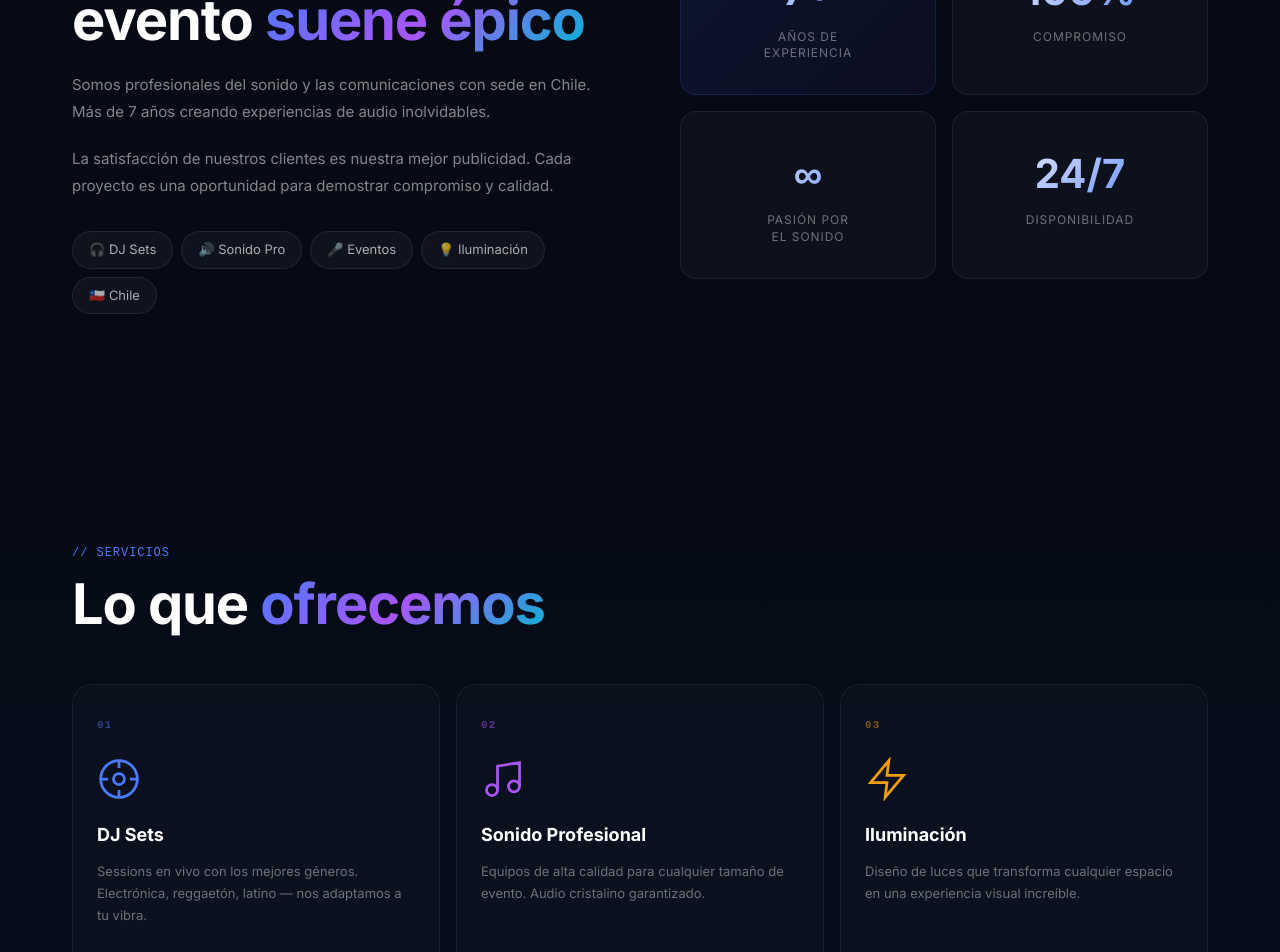
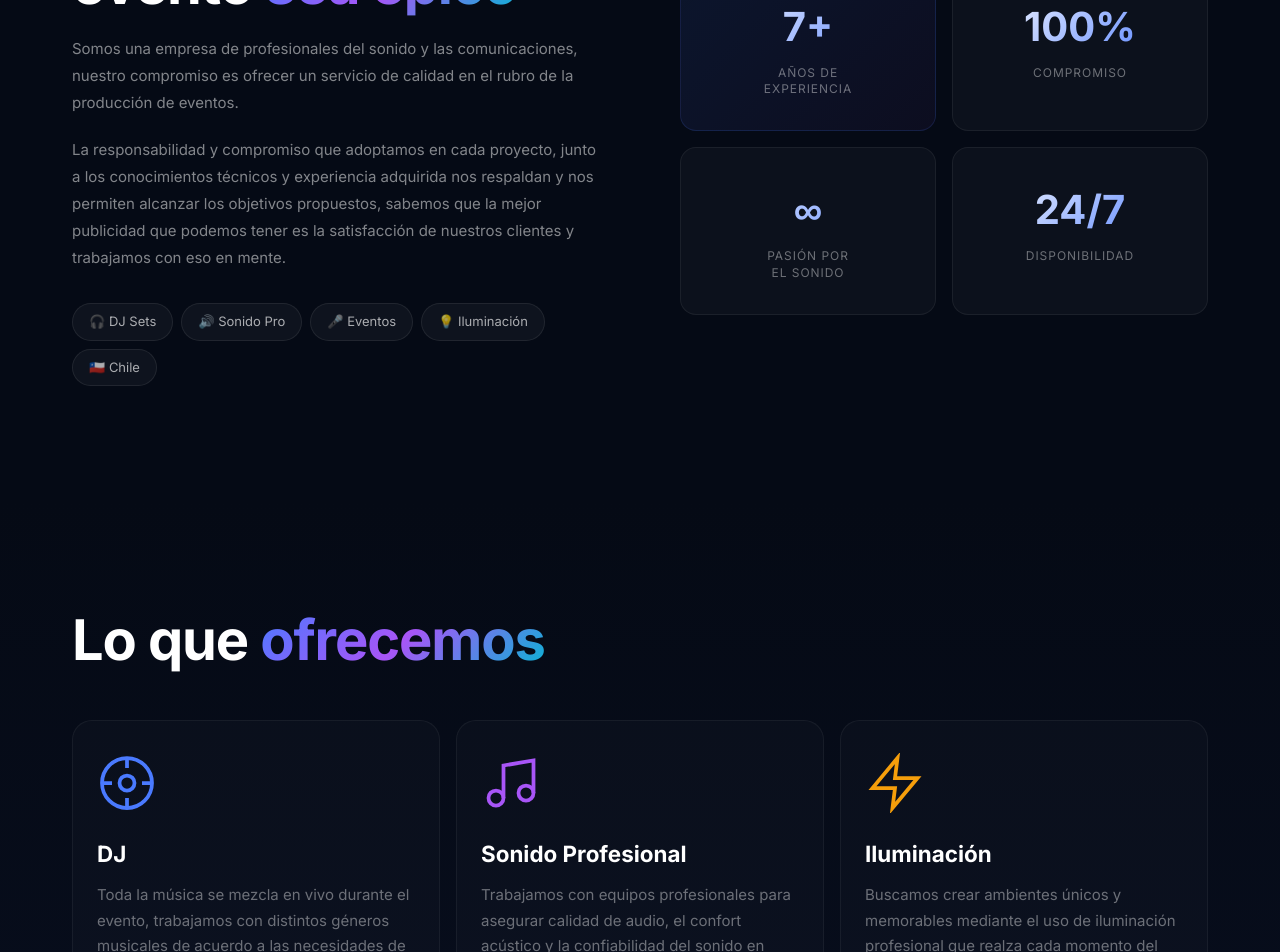
Before and after one commit to crojasr-dev/landing_subsonic_producciones, an Angular app: page / in a window 1280 px wide. Shown: the part 1020-1972 px from the top of the page. Built offline with nearby package versions, Linux system fonts and the light colour scheme.

Commit message:
se cambian algunos textos y se eliminan cosas innecesarias

```diff
--- a/src/app/app.css
+++ b/src/app/app.css
@@ -26,15 +26,6 @@
   background-clip: text;
 }
 
-/* ── Tag label ── */
-.tag {
-  display: inline-block;
-  font-family: 'JetBrains Mono', 'SF Mono', 'Fira Code', monospace;
-  font-size: 0.75rem;
-  color: #4a7aff;
-  letter-spacing: 0.08em;
-  margin-bottom: 0.75rem;
-}
 
 /* ── Heading XL ── */
 .heading-xl {
@@ -662,22 +653,10 @@
   opacity: 1;
 }
 
-.service-number {
-  font-size: 0.6875rem;
-  font-weight: 700;
-  color: var(--card-accent);
-  font-family: 'JetBrains Mono', 'SF Mono', monospace;
-  letter-spacing: 0.1em;
+.service-icon-modern {
+  width: 60px;
+  height: 60px;
   margin-bottom: 1.5rem;
-  position: relative;
-  z-index: 1;
-  opacity: 0.5;
-}
-
-.service-icon-modern {
-  width: 44px;
-  height: 44px;
-  margin-bottom: 1.25rem;
   color: var(--card-accent);
   position: relative;
   z-index: 1;
@@ -689,7 +668,7 @@
 }
 
 .service-card h3 {
-  font-size: 1.125rem;
+  font-size: 1.4rem;
   font-weight: 700;
   margin: 0 0 0.75rem;
   position: relative;
@@ -698,28 +677,11 @@
 
 .service-card p {
   color: rgba(255, 255, 255, 0.4);
-  font-size: 0.8125rem;
+  font-size: 0.9375rem;
   line-height: 1.7;
   margin: 0;
   position: relative;
   z-index: 1;
-}
-
-.service-arrow {
-  display: inline-block;
-  margin-top: 1.25rem;
-  color: var(--card-accent);
-  font-size: 1.25rem;
-  opacity: 0;
-  transform: translateX(-8px);
-  transition: all 0.3s ease;
-  position: relative;
-  z-index: 1;
-}
-
-.service-card:hover .service-arrow {
-  opacity: 1;
-  transform: translateX(0);
 }
 
 /* ======================================
--- a/src/app/app.html
+++ b/src/app/app.html
@@ -29,7 +29,8 @@
   </div>
   <div class="hero-particles">
     @for (p of particles; track p) {
-      <div class="particle" [style.left.%]="p.x" [style.animation-delay.s]="p.delay" [style.animation-duration.s]="p.duration"></div>
+    <div class="particle" [style.left.%]="p.x" [style.animation-delay.s]="p.delay"
+      [style.animation-duration.s]="p.duration"></div>
     }
   </div>
 
@@ -42,24 +43,29 @@
 
   <div class="hero-content">
     <div class="hero-badge">
-      <span class="badge-dot"></span>
-      LIVE DJ · SONIDO · EVENTOS
+      <span class="badge-dot"></span>DJ
+      <span class="badge-dot"></span>Amplificación
+      <span class="badge-dot"></span> Iluminación
     </div>
     <h1 class="hero-title">
       <span class="title-main">SUBSONIC</span>
       <span class="title-bottom">PRODUCCIONES</span>
     </h1>
-    <p class="hero-subtitle">
-      DJ sets en vivo · Sonido profesional · Producción de eventos<br>
-      <!-- <strong>La energía que tu evento necesita 🔥</strong> -->
-    </p>
+    <!-- <p class="hero-subtitle">
+      DJ · Amplificación · Iluminación<br>
+      <strong>La energía que tu evento necesita 🔥</strong>
+    </p> -->
     <div class="hero-cta">
       <a href="#contact" class="btn btn-glow">
         <span>Cotiza tu Evento</span>
-        <svg viewBox="0 0 24 24" fill="none" stroke="currentColor" stroke-width="2" width="18" height="18"><path d="M5 12h14M12 5l7 7-7 7"/></svg>
+        <svg viewBox="0 0 24 24" fill="none" stroke="currentColor" stroke-width="2" width="18" height="18">
+          <path d="M5 12h14M12 5l7 7-7 7" />
+        </svg>
       </a>
       <a href="#mixes" class="btn btn-glass">
-        <svg viewBox="0 0 24 24" fill="currentColor" width="18" height="18"><polygon points="5 3 19 12 5 21 5 3"/></svg>
+        <svg viewBox="0 0 24 24" fill="currentColor" width="18" height="18">
+          <polygon points="5 3 19 12 5 21 5 3" />
+        </svg>
         <span>Escuchar Mixes</span>
       </a>
     </div>
@@ -79,16 +85,18 @@
   <div class="container">
     <div class="about-layout">
       <div class="about-left">
-        <span class="tag">// NOSOTROS</span>
         <h2 class="heading-xl">
           Hacemos que tu evento
-          <span class="text-gradient">suene épico</span>
+          <span class="text-gradient">sea épico</span>
         </h2>
         <p class="about-desc">
-          Somos profesionales del sonido y las comunicaciones con sede en Chile. Más de 7 años creando experiencias de audio inolvidables.
+          Somos una empresa de profesionales del sonido y las comunicaciones, nuestro compromiso es ofrecer un servicio
+          de calidad en el rubro de la producción de eventos.
         </p>
         <p class="about-desc">
-          La satisfacción de nuestros clientes es nuestra mejor publicidad. Cada proyecto es una oportunidad para demostrar compromiso y calidad.
+          La responsabilidad y compromiso que adoptamos en cada proyecto, junto a los conocimientos técnicos y
+          experiencia adquirida nos respaldan y nos permiten alcanzar los objetivos propuestos, sabemos que la mejor
+          publicidad que podemos tener es la satisfacción de nuestros clientes y trabajamos con eso en mente.
         </p>
         <div class="about-tags">
           <span class="pill-tag">🎧 DJ Sets</span>
@@ -126,43 +134,40 @@
 <section id="services" class="section services">
   <div class="container">
     <div class="section-header-left">
-      <span class="tag">// SERVICIOS</span>
       <h2 class="heading-xl">Lo que <span class="text-gradient">ofrecemos</span></h2>
     </div>
     <div class="services-grid">
       <div class="service-card" [style.--card-accent]="'#4a7aff'">
-        <div class="service-number">01</div>
         <div class="service-icon-modern">
           <svg viewBox="0 0 24 24" fill="none" stroke="currentColor" stroke-width="1.5">
-            <circle cx="12" cy="12" r="10"/><circle cx="12" cy="12" r="3"/>
-            <path d="M12 2v4M12 18v4M2 12h4M18 12h4"/>
+            <circle cx="12" cy="12" r="10" />
+            <circle cx="12" cy="12" r="3" />
+            <path d="M12 2v4M12 18v4M2 12h4M18 12h4" />
           </svg>
         </div>
-        <h3>DJ Sets</h3>
-        <p>Sessions en vivo con los mejores géneros. Electrónica, reggaetón, latino — nos adaptamos a tu vibra.</p>
-        <span class="service-arrow">→</span>
+        <h3>DJ</h3>
+        <p>Toda la música se mezcla en vivo durante el evento, trabajamos con distintos géneros musicales de acuerdo a las necesidades de la pista de baile, por supuesto que el cliente puede solicitar
+          sus favoritos, pero lo mas importante, leemos la pista para que la energía nunca decaiga.</p>
       </div>
       <div class="service-card" [style.--card-accent]="'#a855f7'">
-        <div class="service-number">02</div>
         <div class="service-icon-modern">
           <svg viewBox="0 0 24 24" fill="none" stroke="currentColor" stroke-width="1.5">
-            <path d="M9 18V5l12-2v13"/><circle cx="6" cy="18" r="3"/><circle cx="18" cy="16" r="3"/>
+            <path d="M9 18V5l12-2v13" />
+            <circle cx="6" cy="18" r="3" />
+            <circle cx="18" cy="16" r="3" />
           </svg>
         </div>
         <h3>Sonido Profesional</h3>
-        <p>Equipos de alta calidad para cualquier tamaño de evento. Audio cristalino garantizado.</p>
-        <span class="service-arrow">→</span>
+        <p>Trabajamos con equipos profesionales para asegurar calidad de audio, el confort acústico y la confiabilidad del sonido en cada evento.</p>
       </div>
       <div class="service-card" [style.--card-accent]="'#f59e0b'">
-        <div class="service-number">03</div>
         <div class="service-icon-modern">
           <svg viewBox="0 0 24 24" fill="none" stroke="currentColor" stroke-width="1.5">
-            <polygon points="13 2 3 14 12 14 11 22 21 10 12 10 13 2"/>
+            <polygon points="13 2 3 14 12 14 11 22 21 10 12 10 13 2" />
           </svg>
         </div>
         <h3>Iluminación</h3>
-        <p>Diseño de luces que transforma cualquier espacio en una experiencia visual increíble.</p>
-        <span class="service-arrow">→</span>
+        <p>Buscamos crear ambientes únicos y memorables mediante el uso de iluminación profesional que realza cada momento del evento.</p>
       </div>
     </div>
   </div>
@@ -173,12 +178,13 @@
   <div class="container">
     <div class="mixes-header">
       <div>
-        <span class="tag">// MIXES</span>
         <h2 class="heading-xl">Dale <span class="text-gradient">play</span></h2>
       </div>
-      <a href="https://www.mixcloud.com/Beatvicious/" target="_blank" rel="noopener noreferrer" class="btn btn-glass btn-sm">
+      <a href="https://www.mixcloud.com/Beatvicious/" target="_blank" rel="noopener noreferrer"
+        class="btn btn-glass btn-sm">
         <svg viewBox="0 0 24 24" fill="currentColor" width="16" height="16">
-          <path d="M2.462 8.596C1.11 8.596 0 9.706 0 11.06s1.11 2.462 2.462 2.462c1.352 0 2.462-1.11 2.462-2.462S3.814 8.596 2.462 8.596zm8.758-2.462c-2.703 0-4.924 2.22-4.924 4.924s2.22 4.924 4.924 4.924a4.893 4.893 0 003.694-1.692l-1.48-1.48a2.84 2.84 0 01-2.214 1.048 2.964 2.964 0 01-2.952-2.8 2.964 2.964 0 012.952-2.8c.867 0 1.634.367 2.187 1.022l1.507-1.507a4.844 4.844 0 00-3.694-1.64zm9.31.49l-3.444 5.348-3.47-5.347h-2.17l4.527 6.897h2.2l4.527-6.897h-2.17z"/>
+          <path
+            d="M2.462 8.596C1.11 8.596 0 9.706 0 11.06s1.11 2.462 2.462 2.462c1.352 0 2.462-1.11 2.462-2.462S3.814 8.596 2.462 8.596zm8.758-2.462c-2.703 0-4.924 2.22-4.924 4.924s2.22 4.924 4.924 4.924a4.893 4.893 0 003.694-1.692l-1.48-1.48a2.84 2.84 0 01-2.214 1.048 2.964 2.964 0 01-2.952-2.8 2.964 2.964 0 012.952-2.8c.867 0 1.634.367 2.187 1.022l1.507-1.507a4.844 4.844 0 00-3.694-1.64zm9.31.49l-3.444 5.348-3.47-5.347h-2.17l4.527 6.897h2.2l4.527-6.897h-2.17z" />
         </svg>
         Ver todo en Mixcloud
       </a>
@@ -190,7 +196,8 @@
           <h4>RetroMix</h4>
         </div>
         <div class="mix-player">
-          <iframe width="100%" height="120" [src]="mixcloudUrls[0]" frameborder="0" allow="autoplay" loading="lazy"></iframe>
+          <iframe width="100%" height="120" [src]="mixcloudUrls[0]" frameborder="0" allow="autoplay"
+            loading="lazy"></iframe>
         </div>
       </div>
       <div class="mix-card">
@@ -199,7 +206,8 @@
           <h4>Dj Kitan - Eurodance</h4>
         </div>
         <div class="mix-player">
-          <iframe width="100%" height="120" [src]="mixcloudUrls[1]" frameborder="0" allow="autoplay" loading="lazy"></iframe>
+          <iframe width="100%" height="120" [src]="mixcloudUrls[1]" frameborder="0" allow="autoplay"
+            loading="lazy"></iframe>
         </div>
       </div>
       <div class="mix-card">
@@ -208,7 +216,8 @@
           <h4>Random Mix Vol. 2</h4>
         </div>
         <div class="mix-player">
-          <iframe width="100%" height="120" [src]="mixcloudUrls[2]" frameborder="0" allow="autoplay" loading="lazy"></iframe>
+          <iframe width="100%" height="120" [src]="mixcloudUrls[2]" frameborder="0" allow="autoplay"
+            loading="lazy"></iframe>
         </div>
       </div>
       <div class="mix-card">
@@ -217,7 +226,8 @@
           <h4>Random Mix Vol. 1</h4>
         </div>
         <div class="mix-player">
-          <iframe width="100%" height="120" [src]="mixcloudUrls[3]" frameborder="0" allow="autoplay" loading="lazy"></iframe>
+          <iframe width="100%" height="120" [src]="mixcloudUrls[3]" frameborder="0" allow="autoplay"
+            loading="lazy"></iframe>
         </div>
       </div>
     </div>
@@ -229,7 +239,6 @@
   <div class="container">
     <div class="contact-layout">
       <div class="contact-left">
-        <span class="tag">// CONTACTO</span>
         <h2 class="heading-xl">
           ¿Listo para la<br>
           <span class="text-gradient">mejor fiesta?</span>
@@ -241,35 +250,45 @@
             <div class="contact-icon">📍</div>
             <div>
               <span class="contact-label">Ubicación</span>
-              <span class="contact-value">Chile</span>
+              <span class="contact-value">Region Metropolitana, Chile</span>
             </div>
           </div>
-          <div class="contact-item">
+          <!-- <div class="contact-item">
             <div class="contact-icon">📧</div>
             <div>
               <span class="contact-label">Email</span>
               <span class="contact-value">contacto&#64;subsonicproducciones.cl</span>
             </div>
-          </div>
+          </div> -->
           <div class="contact-item">
             <div class="contact-icon">📱</div>
             <div>
               <span class="contact-label">Teléfono</span>
-              <span class="contact-value">+56 9 XXXX XXXX</span>
+              <span class="contact-value">+56 9 8479 2486</span>
             </div>
           </div>
         </div>
 
         <div class="contact-socials">
-          <a href="https://www.mixcloud.com/Beatvicious/" target="_blank" rel="noopener noreferrer" class="social-link" aria-label="Mixcloud">
-            <svg viewBox="0 0 24 24" fill="currentColor"><path d="M2.462 8.596C1.11 8.596 0 9.706 0 11.06s1.11 2.462 2.462 2.462c1.352 0 2.462-1.11 2.462-2.462S3.814 8.596 2.462 8.596zm8.758-2.462c-2.703 0-4.924 2.22-4.924 4.924s2.22 4.924 4.924 4.924a4.893 4.893 0 003.694-1.692l-1.48-1.48a2.84 2.84 0 01-2.214 1.048 2.964 2.964 0 01-2.952-2.8 2.964 2.964 0 012.952-2.8c.867 0 1.634.367 2.187 1.022l1.507-1.507a4.844 4.844 0 00-3.694-1.64zm9.31.49l-3.444 5.348-3.47-5.347h-2.17l4.527 6.897h2.2l4.527-6.897h-2.17z"/></svg>
+          <!-- <a href="https://www.mixcloud.com/Beatvicious/" target="_blank" rel="noopener noreferrer" class="social-link"
+            aria-label="Mixcloud">
+            <svg viewBox="0 0 24 24" fill="currentColor">
+              <path
+                d="M2.462 8.596C1.11 8.596 0 9.706 0 11.06s1.11 2.462 2.462 2.462c1.352 0 2.462-1.11 2.462-2.462S3.814 8.596 2.462 8.596zm8.758-2.462c-2.703 0-4.924 2.22-4.924 4.924s2.22 4.924 4.924 4.924a4.893 4.893 0 003.694-1.692l-1.48-1.48a2.84 2.84 0 01-2.214 1.048 2.964 2.964 0 01-2.952-2.8 2.964 2.964 0 012.952-2.8c.867 0 1.634.367 2.187 1.022l1.507-1.507a4.844 4.844 0 00-3.694-1.64zm9.31.49l-3.444 5.348-3.47-5.347h-2.17l4.527 6.897h2.2l4.527-6.897h-2.17z" />
+            </svg>
+          </a> -->
+          <a href="#" class="social-link" aria-label="Instagram">
+            <svg viewBox="0 0 24 24" fill="none" stroke="currentColor" stroke-width="1.5">
+              <rect x="2" y="2" width="20" height="20" rx="5" />
+              <circle cx="12" cy="12" r="5" />
+              <circle cx="17.5" cy="6.5" r="1.5" fill="currentColor" stroke="none" />
+            </svg>
           </a>
-          <a href="#" class="social-link" aria-label="Instagram">
-            <svg viewBox="0 0 24 24" fill="none" stroke="currentColor" stroke-width="1.5"><rect x="2" y="2" width="20" height="20" rx="5"/><circle cx="12" cy="12" r="5"/><circle cx="17.5" cy="6.5" r="1.5" fill="currentColor" stroke="none"/></svg>
-          </a>
-          <a href="#" class="social-link" aria-label="Facebook">
-            <svg viewBox="0 0 24 24" fill="currentColor"><path d="M18 2h-3a5 5 0 0 0-5 5v3H7v4h3v8h4v-8h3l1-4h-4V7a1 1 0 0 1 1-1h3z"/></svg>
-          </a>
+          <!-- <a href="#" class="social-link" aria-label="Facebook">
+            <svg viewBox="0 0 24 24" fill="currentColor">
+              <path d="M18 2h-3a5 5 0 0 0-5 5v3H7v4h3v8h4v-8h3l1-4h-4V7a1 1 0 0 1 1-1h3z" />
+            </svg>
+          </a> -->
         </div>
       </div>
 
@@ -305,23 +324,28 @@
         </div>
         <div class="form-group">
           <label>Mensaje</label>
-          <textarea rows="4" placeholder="Cuéntanos los detalles de tu evento..." required [(ngModel)]="contactForm.mensaje" name="mensaje"></textarea>
+          <textarea rows="4" placeholder="Cuéntanos los detalles de tu evento..." required
+            [(ngModel)]="contactForm.mensaje" name="mensaje"></textarea>
         </div>
         <button type="submit" class="btn btn-glow btn-full" [disabled]="formStatus() === 'sending'">
           @if (formStatus() === 'sending') {
           <span>Enviando...</span>
           } @else {
           <span>Enviar Mensaje</span>
-            <svg viewBox="0 0 24 24" fill="none" stroke="currentColor" stroke-width="2" width="18" height="18"><path d="M22 2L11 13M22 2l-7 20-4-9-9-4 20-7z"/></svg>
+          <svg viewBox="0 0 24 24" fill="none" stroke="currentColor" stroke-width="2" width="18" height="18">
+            <path d="M22 2L11 13M22 2l-7 20-4-9-9-4 20-7z" />
+          </svg>
           }
         </button>
         @if (formStatus() === 'success') {
-          <div style="margin-top:1rem;padding:1rem;border-radius:0.5rem;background:rgba(34,197,94,0.15);color:#22c55e;text-align:center;font-weight:500;">
+        <div
+          style="margin-top:1rem;padding:1rem;border-radius:0.5rem;background:rgba(34,197,94,0.15);color:#22c55e;text-align:center;font-weight:500;">
           ¡Gracias! Te contactaremos pronto. 🎉
         </div>
         }
         @if (formStatus() === 'error') {
-          <div style="margin-top:1rem;padding:1rem;border-radius:0.5rem;background:rgba(239,68,68,0.15);color:#ef4444;text-align:center;font-weight:500;">
+        <div
+          style="margin-top:1rem;padding:1rem;border-radius:0.5rem;background:rgba(239,68,68,0.15);color:#ef4444;text-align:center;font-weight:500;">
           Hubo un error. Intenta de nuevo o escríbenos directamente.
         </div>
         }
```
Lines whose indentation alone changed are shown as unchanged.
